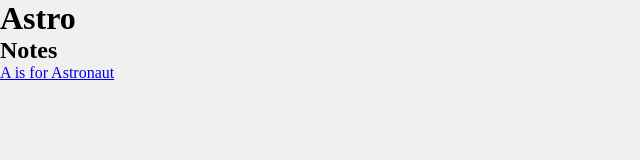
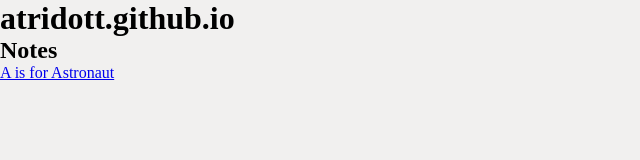
Before and after one commit to Atridott/atridott.github.io, an Astro site: page / in a window 1280 px wide. Shown: the whole page, without its empty margins (0-640 px from the left). Built offline with nearby package versions, Linux system fonts and the light colour scheme; Astro itself is replaced by a stand-in of ours.

Commit message:
title atridott.github.io

```diff
--- a/src/pages/index.astro
+++ b/src/pages/index.astro
@@ -5,8 +5,8 @@ import { getCollection } from "astro:content";
 const notes = await getCollection("notes");
 ---
 
-<BaseLayout title="hello">
-   <h1>Astro</h1>
+<BaseLayout title="atridott.github.io">
+   <h1>atridott.github.io</h1>
    <h2>Notes</h2>
    <ul>
       {notes.map(note => (
```
